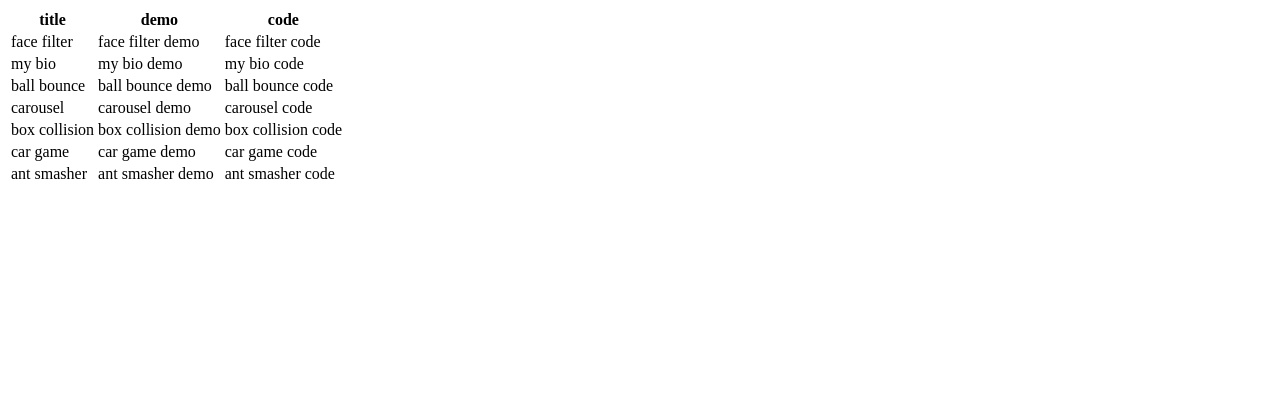
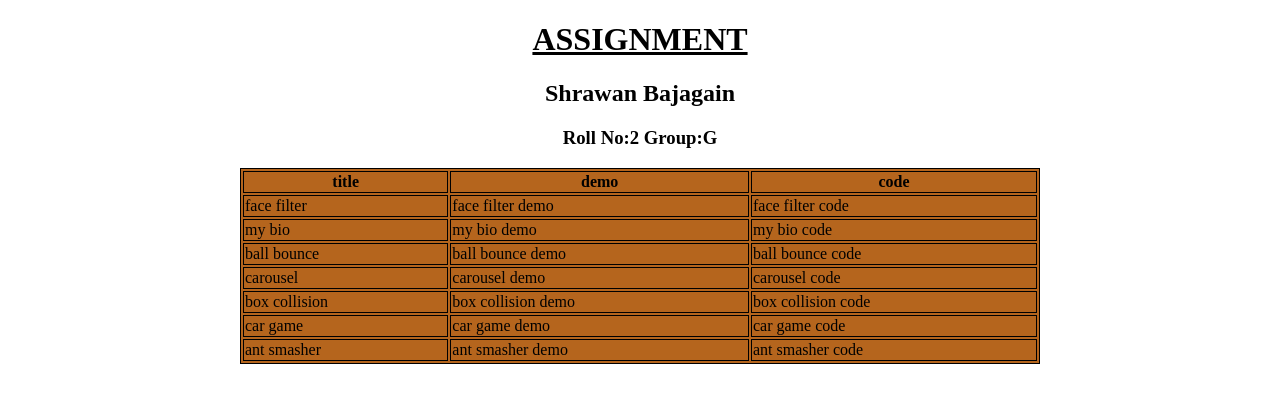
Before and after one commit to xrawone/leapfrog, a plain HTML site: page index.html in a window 1280 px wide. Drawn offline with Linux system fonts and the light colour scheme.

Commit message:
finally border created

```diff
--- a/index.html
+++ b/index.html
@@ -1,48 +1,118 @@
+
 <!DOCTYPE html>
+
 <html>
+
 <body>
-<table style="border:2px">
-<tr>
-<th>title</th>
-<th>demo</th>
-<th>code</th>
-</tr>
-<tr>
-<td>face filter</td>
-<td>face filter demo</td>
-<td>face filter code</td>
-</tr>
-<tr>
-<td>my bio </td>
-<td>my bio demo </td>
-<td>my bio code</td>
-</tr>
-<tr>
-<td>ball bounce</td>
-<td>ball bounce demo</td>
-<td>ball bounce code</td>
-</tr>
-<tr>
-<td>carousel</td>
-<td>carousel demo</td>
-<td>carousel code</td>
-</tr>
-<tr>
-<td>box collision</td>
-<td>box collision demo</td>
-<td>box collision code</td>
-</tr>
-<tr>
-<td>car game</td>
-<td>car game demo</td>
-<td>car game code</td>
-</tr>
-<tr>
-<td>ant smasher </td>
-<td>ant smasher demo </td>
-<td>ant smasher code </td>
+
+<h1 align="center"><U>ASSIGNMENT</U></h1>
+
+<h2 align="center"><b>
+
+Shrawan Bajagain
+
+</b></h2>
+
+
+
+<p >
+
+<h3 align="center">Roll No:2
+
+Group:G
+
+</h3>
+
+</p>
+
+
+
+<table style="border:1px solid black" bgcolor="#b5651d"  align="center"  width="800px">
+
+<tr style="border:1px solid black" >
+
+<th style="border:1px solid black" >title</th>
+
+<th  style="border:1px solid black">demo</th>
+
+<th  style="border:1px solid black">code</th>
+
 </tr>
 
+<tr style="border:1px solid black" >
+
+<td style="border:1px solid black" >face filter</td>
+
+<td style="border:1px solid black" >face filter demo</td>
+
+<td style="border:1px solid black">face filter code</td>
+
+</tr>
+
+<tr style="border:1px solid black" >
+
+<td style="border:1px solid black" >my bio </td>
+
+<td style="border:1px solid black" >my bio demo </td>
+
+<td style="border:1px solid black" >my bio code</td>
+
+</tr>
+
+<tr style="border:1px solid black" >
+
+<td style="border:1px solid black">ball bounce</td>
+
+<td style="border:1px solid black">ball bounce demo</td>
+
+<td style="border:1px solid black">ball bounce code</td>
+
+</tr>
+
+<tr style="border:1px solid black">
+
+<td style="border:1px solid black">carousel</td>
+
+<td style="border:1px solid black">carousel demo</td>
+
+<td style="border:1px solid black">carousel code</td>
+
+</tr>
+
+<tr style="border:1px solid black">
+
+<td style="border:1px solid black">box collision</td>
+
+<td style="border:1px solid black">box collision demo</td>
+
+<td style="border:1px solid black">box collision code</td>
+
+</tr>
+
+<tr style="border:1px solid black">
+
+<td style="border:1px solid black">car game</td>
+
+<td style="border:1px solid black">car game demo</td>
+
+<td style="border:1px solid black">car game code</td>
+
+</tr>
+
+<tr style="border:1px solid black">
+
+<td style="border:1px solid black">ant smasher </td>
+
+<td style="border:1px solid black">ant smasher demo </td>
+
+<td style="border:1px solid black">ant smasher code </td>
+
+</tr>
+
+
+
 </table>
+
 </body>
+
 </html>
```
